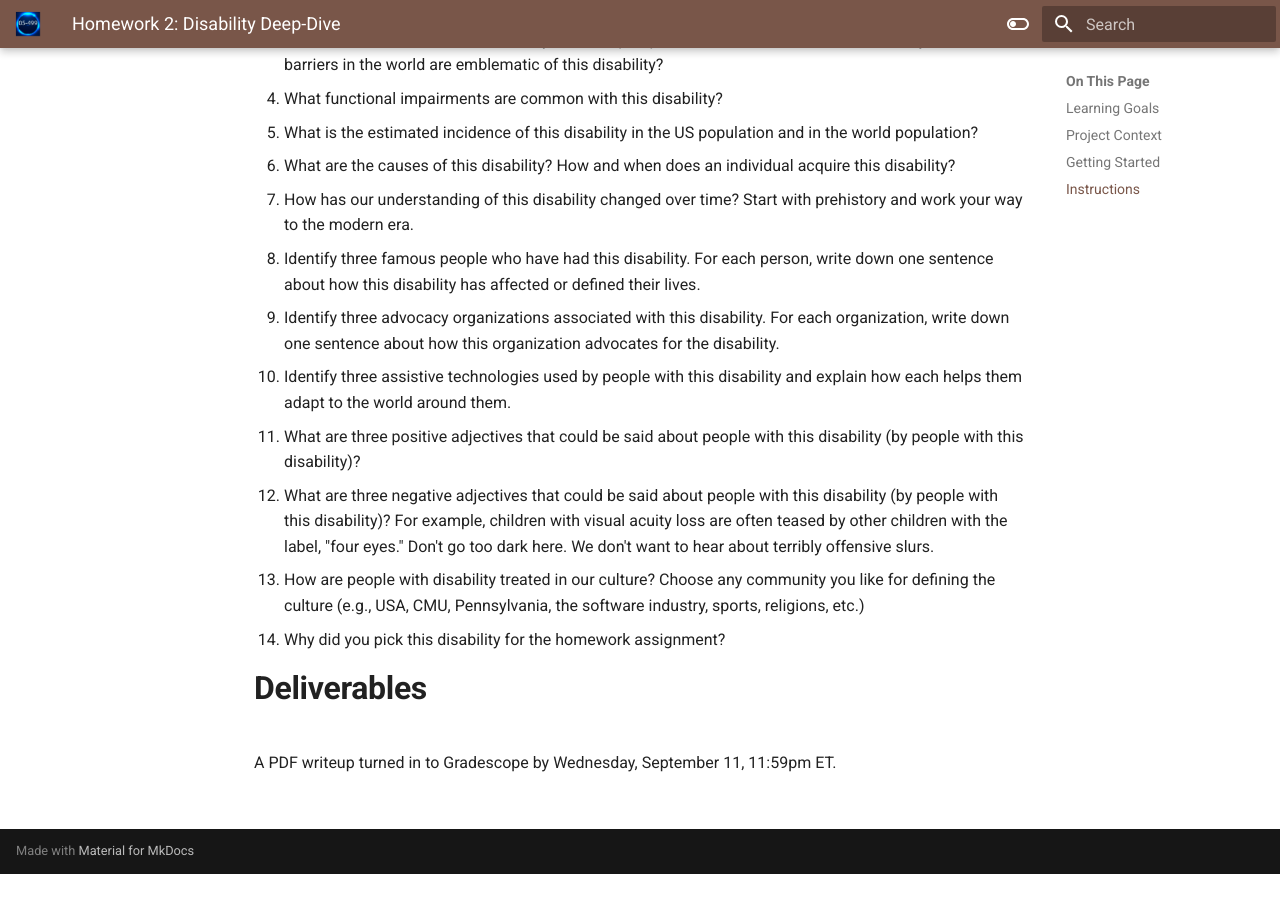
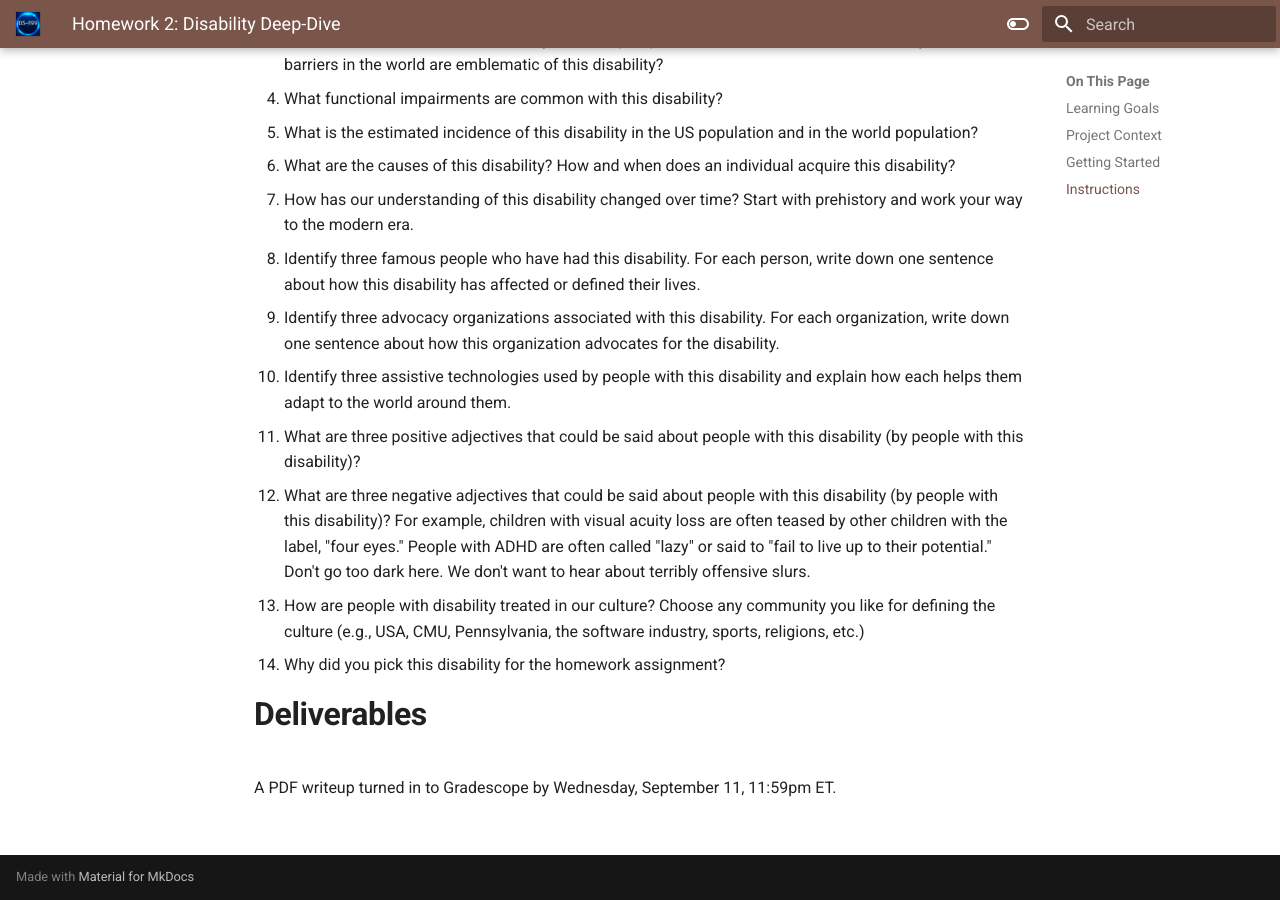
Before and after one commit to cmu-05-499/cmu-05-499.github.io, an MkDocs documentation site: the page built from docs/homework/HW2/index.md, in a window 1280 px wide and 900 px high, scrolled down 1054 px. Built offline with MkDocs 1.6.1 and Material for MkDocs 9.7.7, drawn with Linux system fonts in a browser that asks for light colours; before the commit the page ends 1928 px from its top, so only the background shows below that.

Commit message:
More clarification.

```diff
--- a/docs/homework/HW2/index.md
+++ b/docs/homework/HW2/index.md
@@ -36,7 +36,7 @@
 1. Identify three advocacy organizations associated with this disability. For each organization, write down one sentence about how this organization advocates for the disability.
 1. Identify three assistive technologies used by people with this disability and explain how each helps them adapt to the world around them.
 1. What are three positive adjectives that could be said about people with this disability (by people with this disability)?
-1. What are three negative adjectives that could be said about people with this disability (by people with this disability)? For example, children with visual acuity loss are often teased by other children with the label, "four eyes." Don't go too dark here. We don't want to hear about terribly offensive slurs.
+1. What are three negative adjectives that could be said about people with this disability (by people with this disability)? For example, children with visual acuity loss are often teased by other children with the label, "four eyes." People with ADHD are often called "lazy" or said to "fail to live up to their potential." Don't go too dark here. We don't want to hear about terribly offensive slurs.
 1. How are people with disability treated in our culture? Choose any community you like for defining the culture (e.g., USA, CMU, Pennsylvania, the software industry, sports, religions, etc.)
 1. Why did you pick this disability for the homework assignment?
 
```
